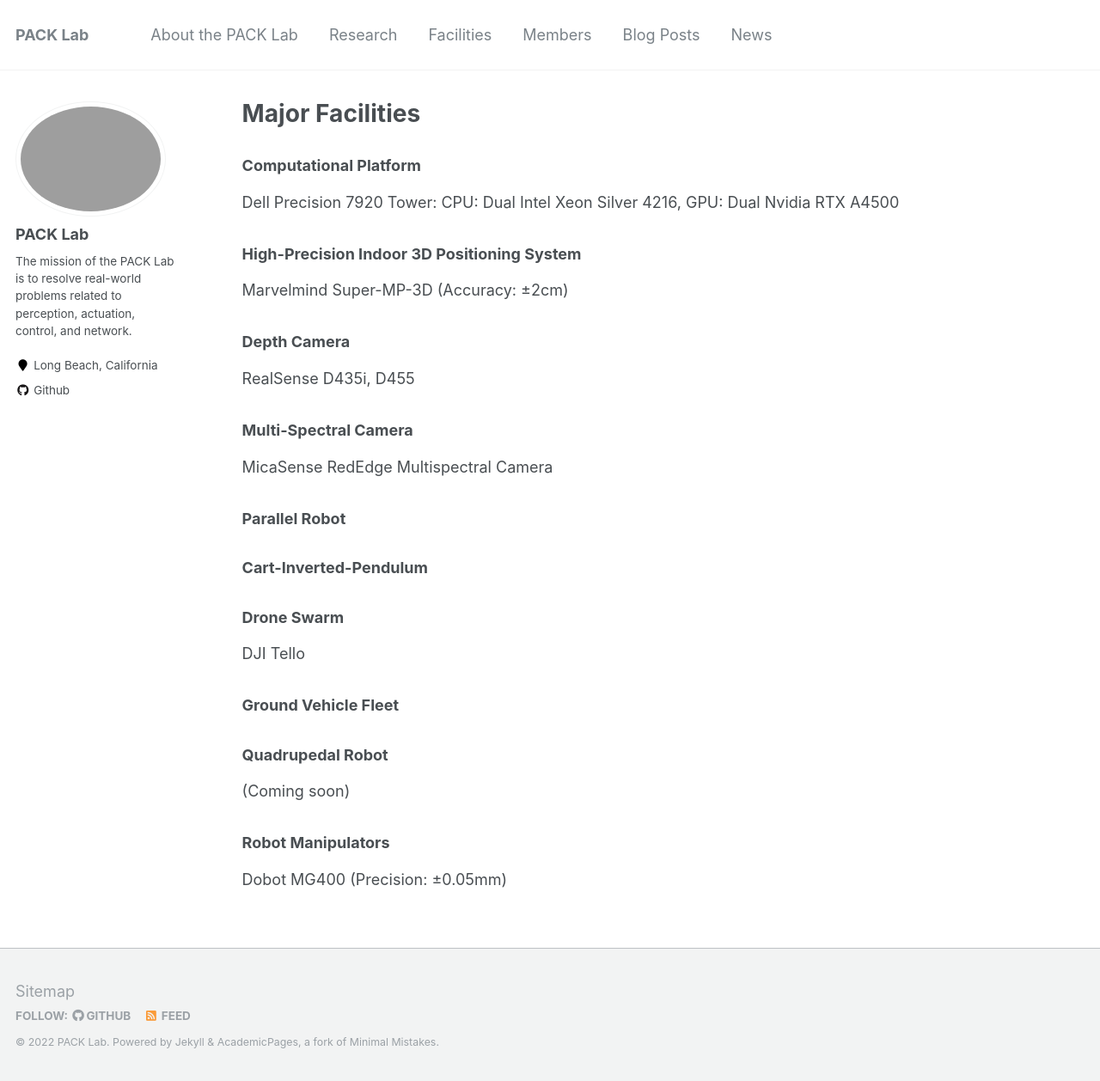
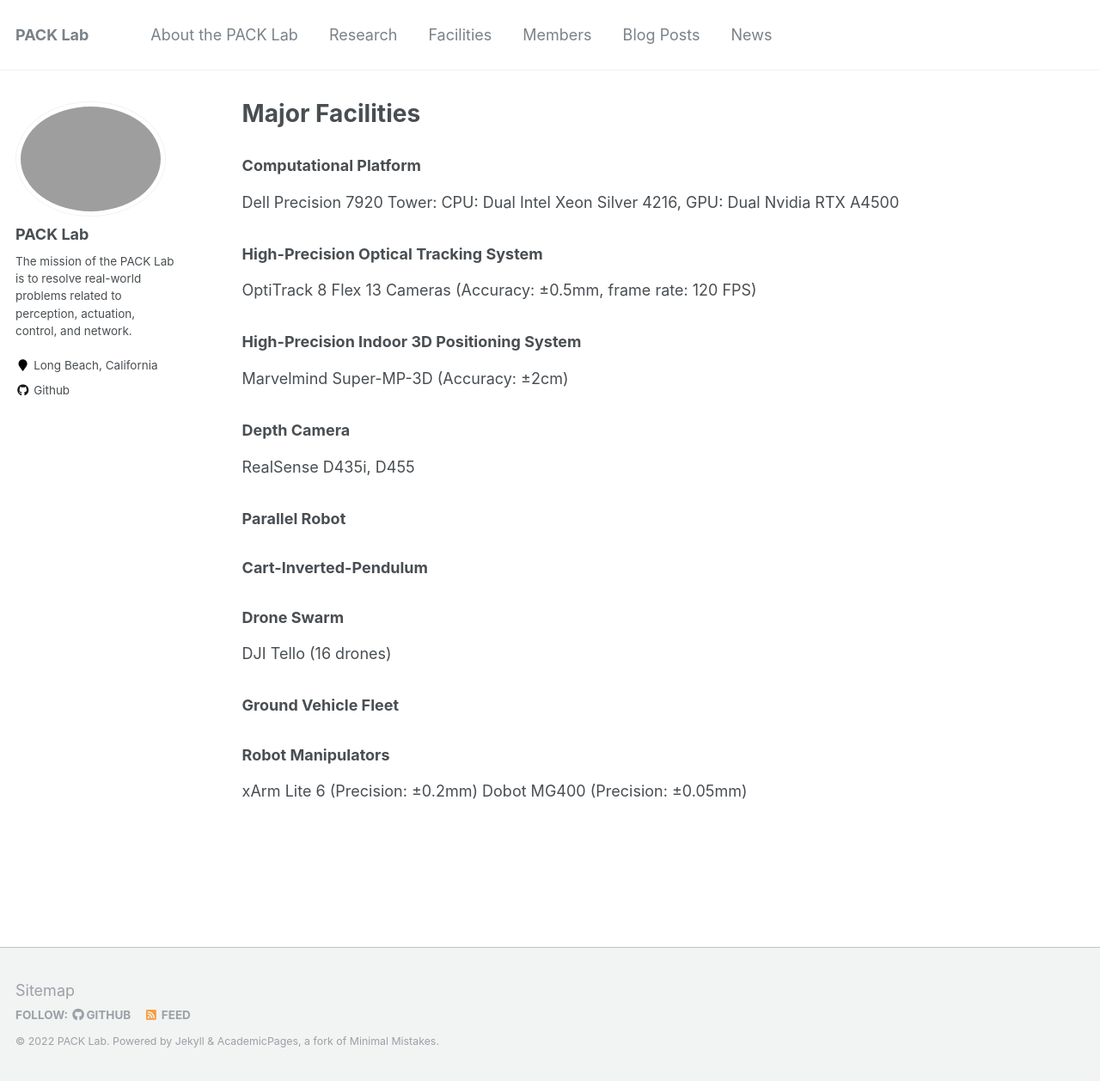
Before and after one commit to pack-lab/pack-lab.github.io, a Jekyll site: the page built from _pages/facilities.md, in a window 1280 px wide and 1258 px high. Shown: the whole window at 86% size. Built offline with Jekyll 4.4.1, drawn with Linux system fonts in a browser that asks for light colours.

Commit message:
Update facilities.md

```diff
--- a/_pages/facilities.md
+++ b/_pages/facilities.md
@@ -8,26 +8,25 @@ author_profile: true
 ### Computational Platform
 Dell Precision 7920 Tower: CPU: Dual Intel Xeon Silver 4216, GPU: Dual Nvidia RTX A4500
 
+### High-Precision Optical Tracking System
+OptiTrack 8 Flex 13 Cameras (Accuracy: ±0.5mm, frame rate: 120 FPS)
+
 ### High-Precision Indoor 3D Positioning System
 Marvelmind Super-MP-3D (Accuracy: ±2cm)
 
 ### Depth Camera
 RealSense D435i, D455
 
-### Multi-Spectral Camera
-MicaSense RedEdge Multispectral Camera
-
 ### Parallel Robot
 
 ### Cart-Inverted-Pendulum
 
 ### Drone Swarm
-DJI Tello
+DJI Tello (16 drones)
 
 ### Ground Vehicle Fleet
 
-### Quadrupedal Robot
-(Coming soon)
 
 ### Robot Manipulators
+xArm Lite 6 (Precision: ±0.2mm)
 Dobot MG400 (Precision: ±0.05mm)
```
